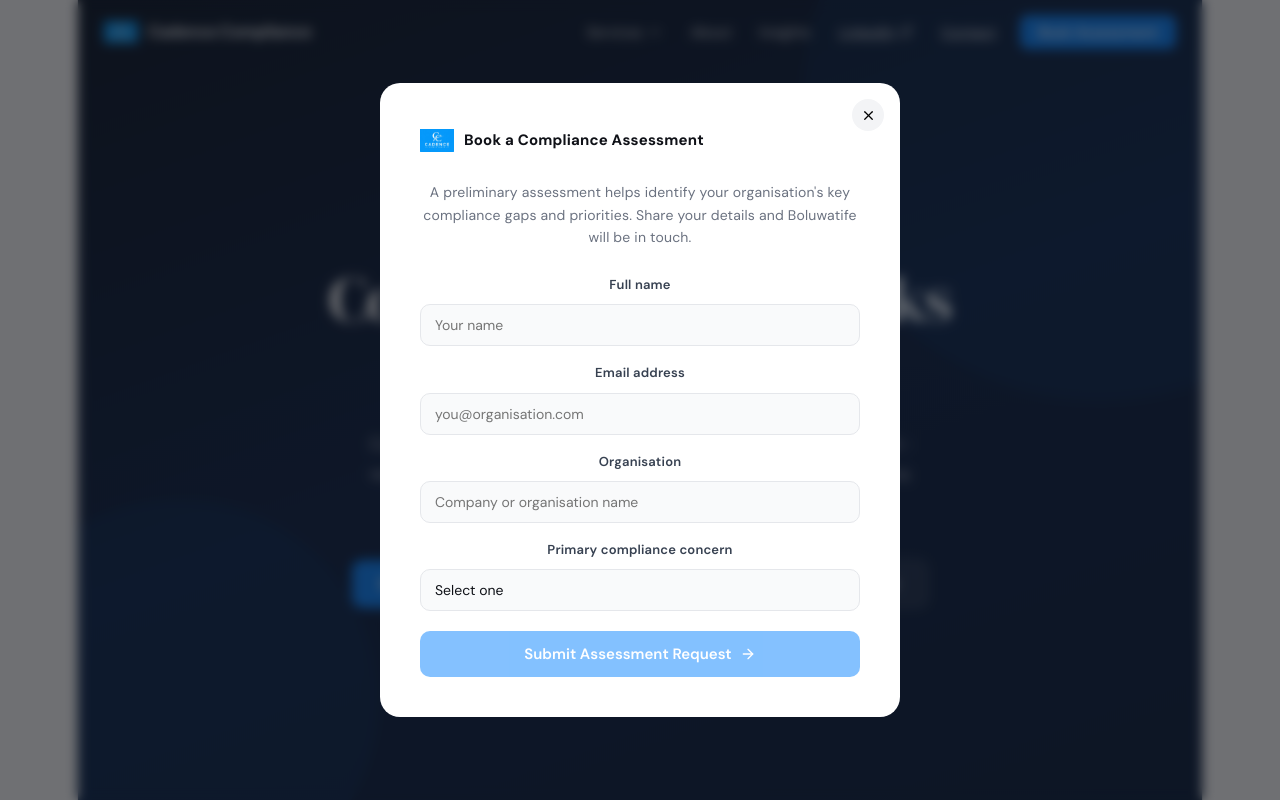
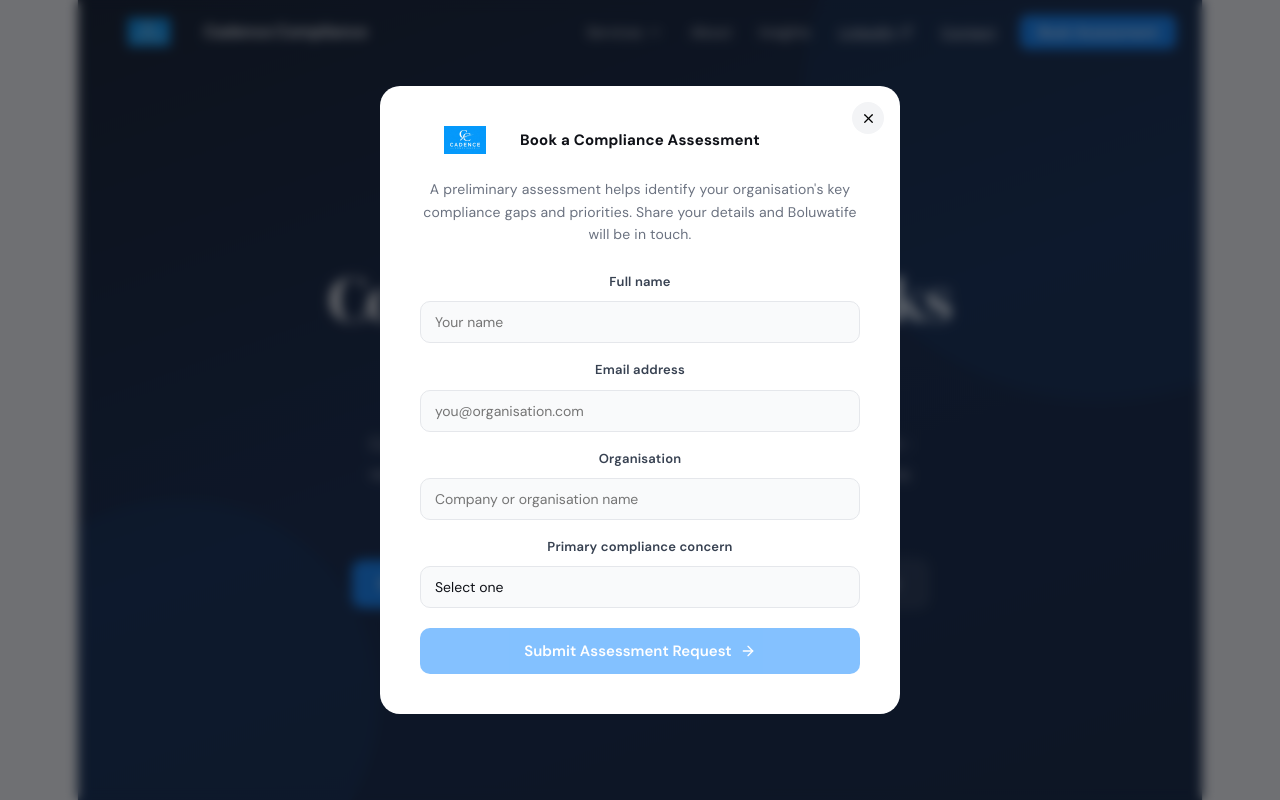
Before and after one commit to kreept4/cadence-compliance, a React (Vite) app: page / in a window 1280 px wide. Both pictures are taken after a click on the button "Book a Compliance Assessment". Shown: the top 800 px of the page. Built offline with nearby package versions, Linux system fonts and the light colour scheme.

Commit message:
fix: logo dimensions

```diff
--- a/src/App.jsx
+++ b/src/App.jsx
@@ -785,7 +785,7 @@ export default function App() {
         <link href="https://fonts.googleapis.com/css2?family=DM+Sans:wght@400;500;600;700&family=DM+Serif+Display&display=swap" rel="stylesheet" />
         <div style={{ background: "#fff", borderRadius: 20, maxWidth: 460, width: "100%", padding: "44px 40px" }}>
           <div style={{ display: "flex", alignItems: "center", gap: 10, marginBottom: 28 }}>
-            <img src={cadenceLogo} alt="Cadence Compliance" style={{ height: 34, width: 34, borderRadius: 6, objectFit: "contain" }} />
+            <img src={cadenceLogo} alt="Cadence Compliance" style={{ height: 28, width: 90, borderRadius: 0, objectFit: "contain" }} />
             <span style={{ fontSize: 16, fontWeight: 700, letterSpacing: "-0.3px" }}>Cadence Compliance</span>
           </div>
           <h2 style={{ fontSize: 22, fontWeight: 800, letterSpacing: "-0.5px", marginBottom: 8, fontFamily: "'DM Serif Display', Georgia, serif" }}>Access the Compliance Advisor</h2>
@@ -820,7 +820,7 @@ export default function App() {
         <link href="https://fonts.googleapis.com/css2?family=DM+Sans:wght@400;500;600;700&family=DM+Serif+Display&display=swap" rel="stylesheet" />
         <div style={{ background: "#fff", borderBottom: "1px solid #e5e7eb", padding: "0 24px", height: 60, display: "flex", alignItems: "center", justifyContent: "space-between", flexShrink: 0 }}>
           <div style={{ display: "flex", alignItems: "center", gap: 10 }}>
-            <img src={cadenceLogo} alt="Cadence Compliance" style={{ height: 34, width: 34, borderRadius: 6, objectFit: "contain" }} />
+            <img src={cadenceLogo} alt="Cadence Compliance" style={{ height: 28, width: 90, borderRadius: 0, objectFit: "contain" }} />
             <span style={{ fontSize: 15, fontWeight: 700 }}>Compliance Advisor</span>
             <span style={{ fontSize: 12, background: "rgba(10,132,255,0.1)", color: "#0a84ff", borderRadius: 100, padding: "2px 10px", fontWeight: 600 }}>AI</span>
           </div>
@@ -911,7 +911,7 @@ export default function App() {
       <nav style={styles.nav}>
         <div style={styles.navInner}>
           <div style={styles.navLogo} onClick={() => window.scrollTo({ top: 0, behavior: "smooth" })}>
-            <img src={cadenceLogo} alt="Cadence Compliance" style={{ height: 34, width: 34, borderRadius: 6, objectFit: "contain" }} />
+            <img src={cadenceLogo} alt="Cadence Compliance" style={{ height: 28, width: 90, borderRadius: 0, objectFit: "contain" }} />
             <span style={styles.navLogoText}>Cadence Compliance</span>
           </div>
           <div className="desktop-nav" style={styles.navLinks}>
@@ -1160,7 +1160,7 @@ export default function App() {
             ) : (
               <>
                 <div style={{ display: "flex", alignItems: "center", gap: 10, marginBottom: 24 }}>
-                  <img src={cadenceLogo} alt="Cadence Compliance" style={{ height: 34, width: 34, borderRadius: 6, objectFit: "contain" }} />
+                  <img src={cadenceLogo} alt="Cadence Compliance" style={{ height: 28, width: 90, borderRadius: 0, objectFit: "contain" }} />
                   <span style={{ fontSize: 15, fontWeight: 700 }}>Book a Compliance Assessment</span>
                 </div>
                 <p style={{ fontSize: 14, color: "#6b7280", lineHeight: 1.6, marginBottom: 24 }}>
```
